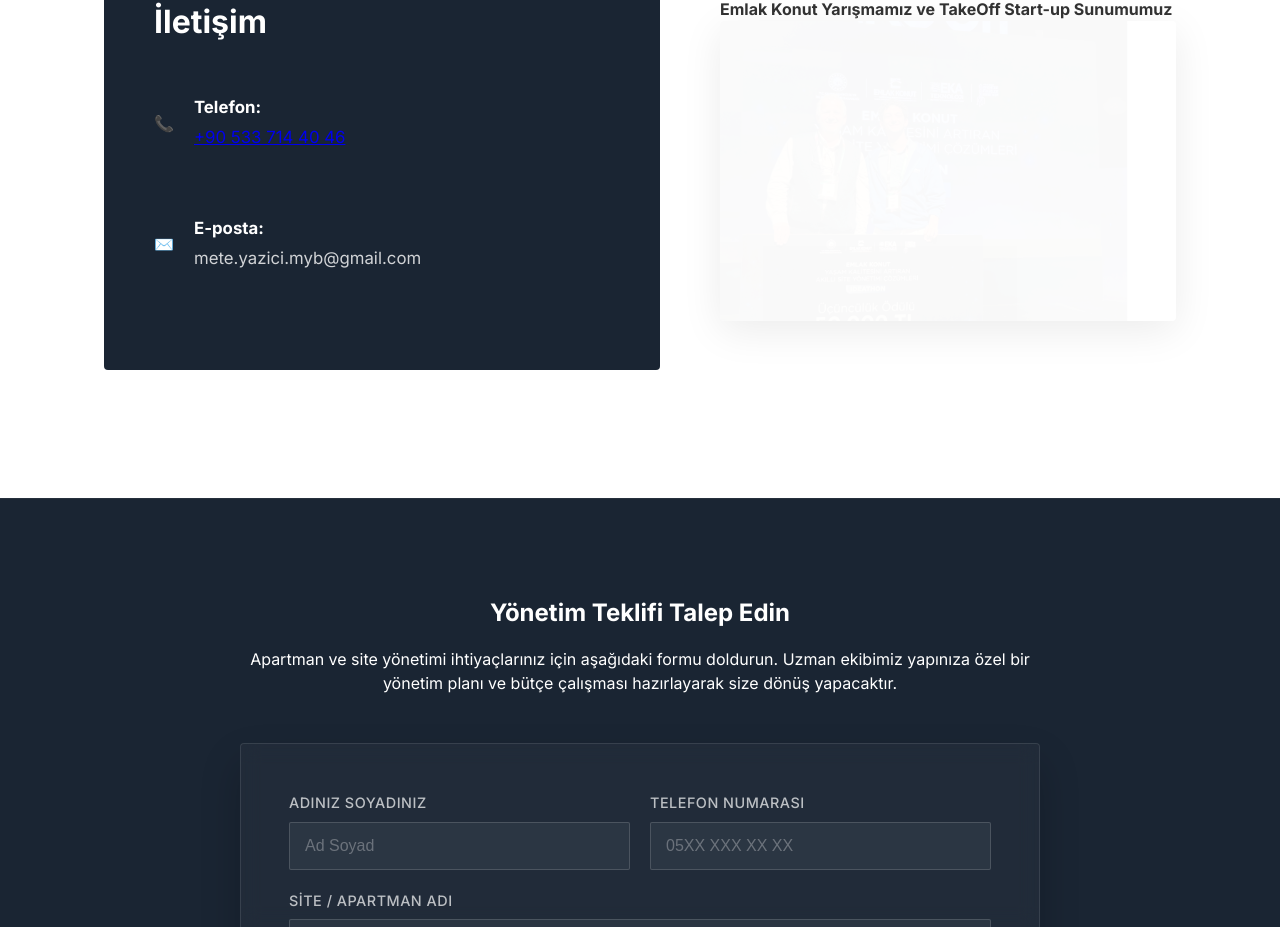
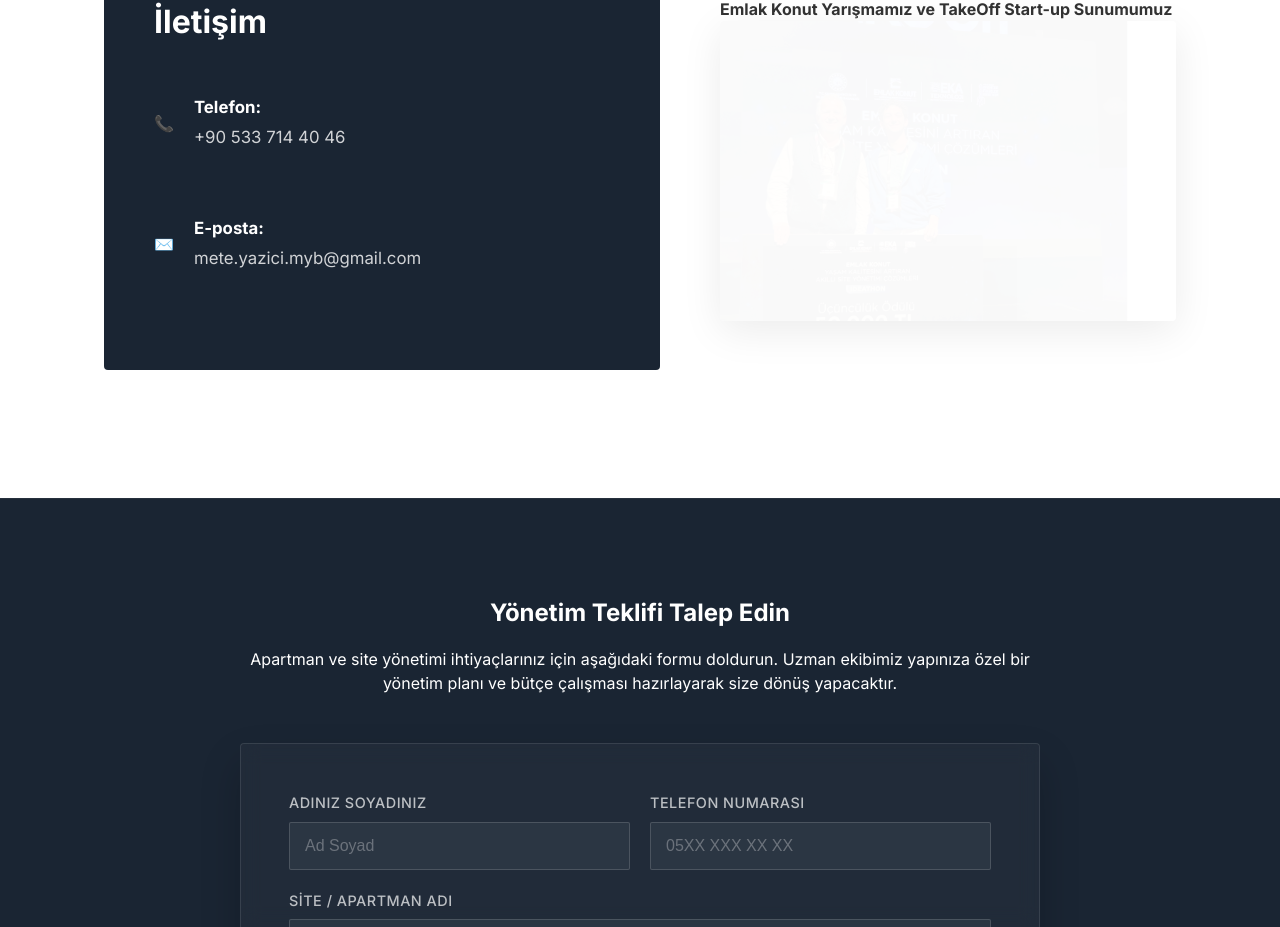
Before and after one commit to Mete610/MYB-Web-Page, a React (Vite) app in the folder frontend/: page / in a window 1280 px wide. Shown: the part 3057-3984 px from the top of the page. Built offline with nearby package versions, Linux system fonts and the light colour scheme.

Commit message:
Update iletisim.tsx

```diff
--- a/frontend/src/components/iletisim.tsx
+++ b/frontend/src/components/iletisim.tsx
@@ -32,7 +32,7 @@ function Iletisim() {
 
                     <div className="info-item">
                         <span className="info-icon">📞</span>
-                        <p><strong>Telefon:</strong> <a href="tel:+905337144046">+90 533 714 40 46</a></p>
+                        <p> <strong>Telefon:</strong> <a href="tel:+905337144046"style={{ color: "inherit", textDecoration: "none" }}>+90 533 714 40 46</a></p>
 
                     </div>
                     <div className="info-item">
```
